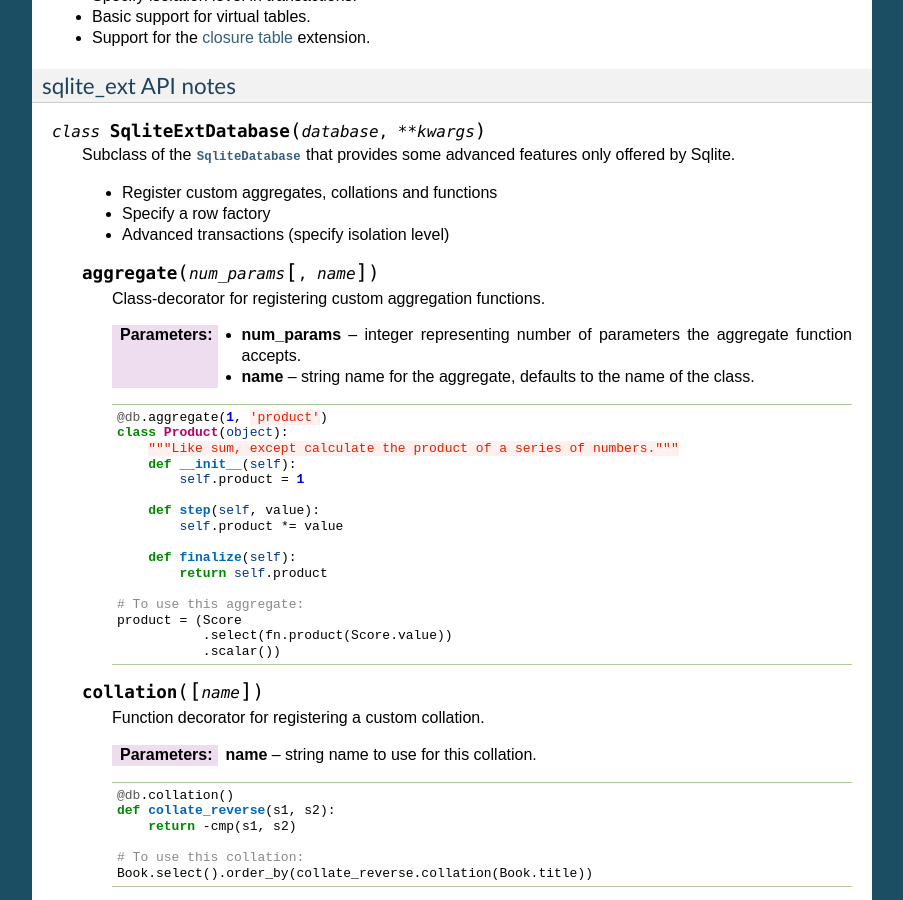
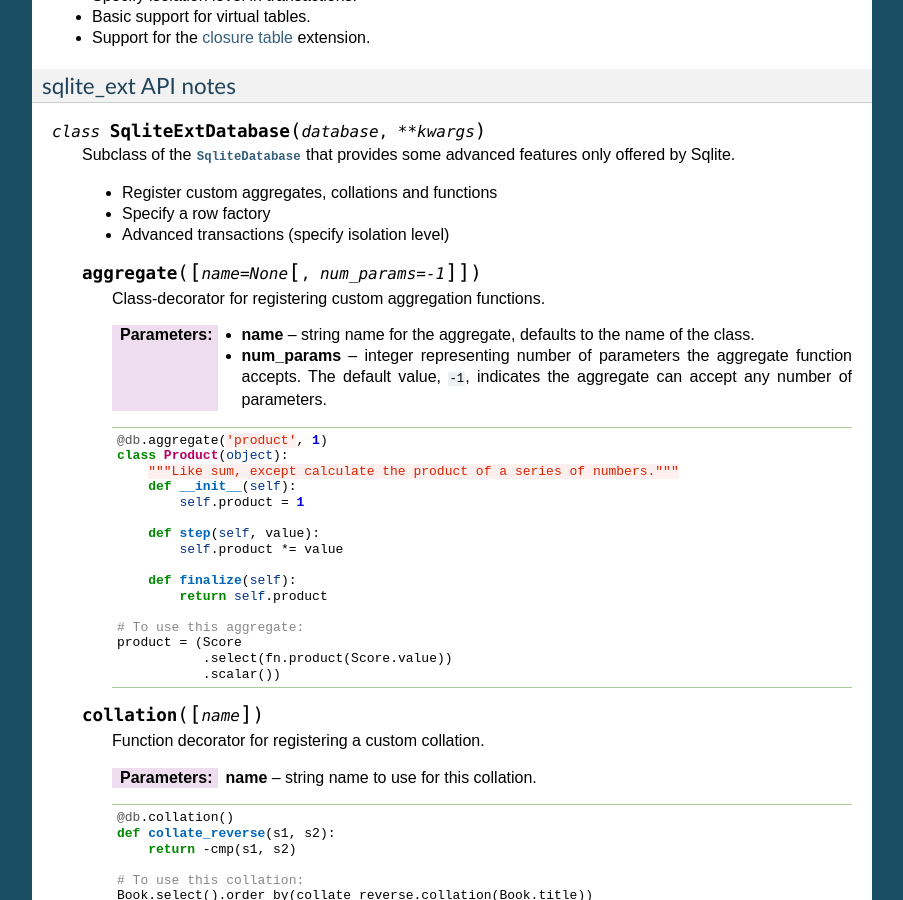
Before and after one commit to coleifer/peewee, a Sphinx documentation site: the page built from docs/peewee/playhouse.rst, in a window 1280 px wide and 900 px high, scrolled down 12578 px. Shown: the whole window, without its empty margins (198-1101 px from the left). Built offline with Sphinx 7.4.7, drawn with Linux system fonts in a browser that asks for light colours; pages that are not in the unit, such as notebooks, are missing from menus.

Commit message:
Alter the `aggregate` arguments to be more sensible.

```diff
--- a/docs/peewee/playhouse.rst
+++ b/docs/peewee/playhouse.rst
@@ -827,18 +827,16 @@ sqlite_ext API notes
     * Specify a row factory
     * Advanced transactions (specify isolation level)
 
-    .. py:method:: aggregate(num_params[, name])
+    .. py:method:: aggregate([name=None[, num_params=-1]])
 
         Class-decorator for registering custom aggregation functions.
 
-        :param num_params: integer representing number of parameters the
-            aggregate function accepts.
-        :param name: string name for the aggregate, defaults to the name of
-            the class.
+        :param name: string name for the aggregate, defaults to the name of the class.
+        :param num_params: integer representing number of parameters the aggregate function accepts. The default value, ``-1``, indicates the aggregate can accept any number of parameters.
 
         .. code-block:: python
 
-            @db.aggregate(1, 'product')
+            @db.aggregate('product', 1)
             class Product(object):
                 """Like sum, except calculate the product of a series of numbers."""
                 def __init__(self):
```
Also changed, not shown: 2 other files.
